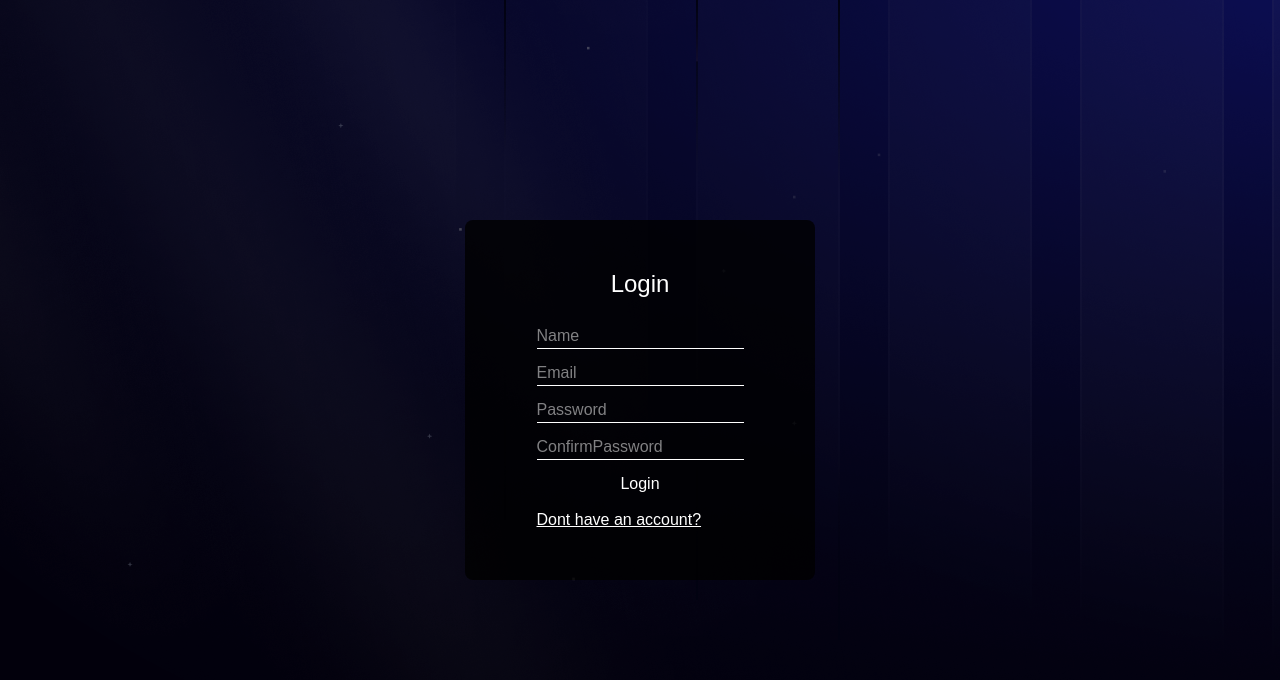
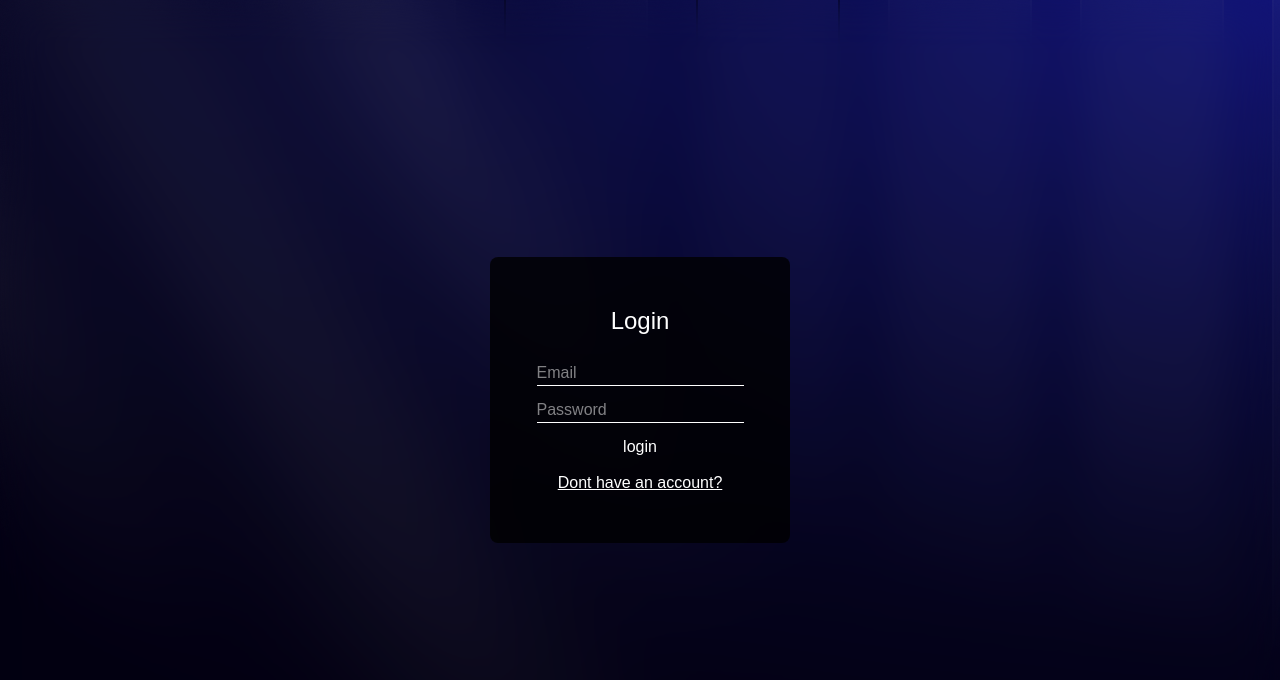
Before and after one commit to Juanagudelo9007/movie-app, a React (Vite) app: page /favorites in a window 1280 px wide. Shown: the top 680 px of the page. Built offline with nearby package versions, Linux system fonts and the light colour scheme.

Commit message:
login form logic done

```diff
--- a/src/components/Login.jsx
+++ b/src/components/Login.jsx
@@ -1,11 +1,14 @@
-import React from "react";
+import React, { useState } from "react";
 
 const Login = () => {
+  const [islogged, setIslogged] = useState(false);
+
   return (
-    <div className="min-h-screen flex justify-center items-center bg-black/40  ">
-      <div className=" w-[350px] max-w[200px] bg-black/80   p-12 flex flex-col justify-center items-center gap-6 rounded-lg">
-        <h1 className="text-2xl ">Login</h1>
+    <div className="min-h-screen flex justify-center items-center bg-black/10  backdrop-blur-xl ">
+      <div className=" w-[350px] max-w-[300px] bg-black/80   p-12 flex flex-col justify-center items-center gap-6 rounded-lg">
+        <h1 className="text-2xl ">{!islogged ? "Login" : "Sign up"}</h1>
         <form action="" className="flex flex-col gap-3 ">
+          {islogged && (
             <input
               className="outline-0 border-0 border-b border-white bg-transparent "
               type="text"
@@ -13,6 +16,7 @@ const Login = () => {
               id="name"
               placeholder="Name"
             />
+          )}
           <input
             className="outline-0 border-0 border-b border-white bg-transparent "
             type="email"
@@ -27,6 +31,7 @@ const Login = () => {
             id="password"
             placeholder="Password"
           />
+          {islogged && (
             <input
               className="outline-0 border-0 border-b border-white bg-transparent "
               type="password"
@@ -34,10 +39,17 @@ const Login = () => {
               id="confirmPassword"
               placeholder="ConfirmPassword"
             />
-          <button>Login</button>
-          <a className="underline s" href="">
-            Dont have an account?{" "}
-          </a>
+          )}
+          <button type="submit" onClick={() => setIslogged(!islogged)}>
+            {!islogged ? "login" : "sign up "}
+          </button>
+          <button
+            className="underline s"
+            type="button"
+            onClick={() => setIslogged(!islogged)}
+          >
+            {!islogged ? " Dont have an account?" : "Already have an account"}
+          </button>
         </form>
       </div>
     </div>
--- a/src/components/test.jsx
+++ /dev/null
@@ -1,59 +0,0 @@
-
-  return (
-    <div className="min-h-screen flex items-center justify-center bg-black/90 backdrop-blur-sm text-white">
-      <div className="w-full bg-black/80 max-w-md p-16 rounded-md">
-        <h1 className="text-2xl mb-5 text-center font-bold">
-          {isLogin ? "Sign in" : "Sign up"}
-        </h1>
-        <form className="flex flex-col gap-6" onSubmit={handlerSubmit}>
-          {!isLogin && (
-            <input
-              className="outline-1 outline-blue-800 rounded-sm p-1"
-              name="name"
-              id="name"
-              type="text"
-              placeholder="Name"
-            />
-          )}
-          <input
-            className="outline-1 outline-blue-800 rounded-sm p-1"
-            id="email"
-            name="email"
-            type="email"
-            placeholder="Email"
-          />
-          <input
-            className="outline-1 outline-blue-800 rounded-sm p-1"
-            name="password"
-            id="password"
-            type="password"
-            placeholder="Password"
-          />
-          {!isLogin && (
-            <input
-              className="outline-1 outline-blue-800 rounded-sm p-1"
-              name="confirmPassword"
-              id="confirmPassword"
-              type="password"
-              placeholder="Confirm Password"
-            />
-          )}
-          <button className="bg-gradient-to-r from-sky-700 to-blue-800 px-2 py-1 rounded-sm cursor-pointer">
-            {isLogin ? "Log in" : "Sign up"}
-          </button>
-          <p
-            className="text-center cursor-pointer"
-            onClick={() => setIsLogin(!isLogin)}
-          >
-            {isLogin ? "Don't have an account?" : "Already have an account?"}
-          </p>
-          {error && (
-            <div className="bg-red-500 text-white text-center p-2 rounded mb-4">
-              {error}
-            </div>
-          )}
-        </form>
-      </div>
-    </div>
-  );
-};
```
Lines whose indentation alone changed are shown as unchanged.
